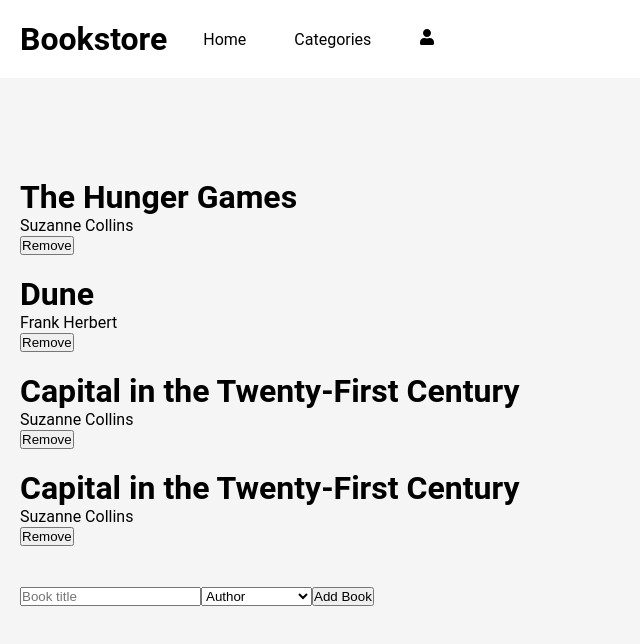
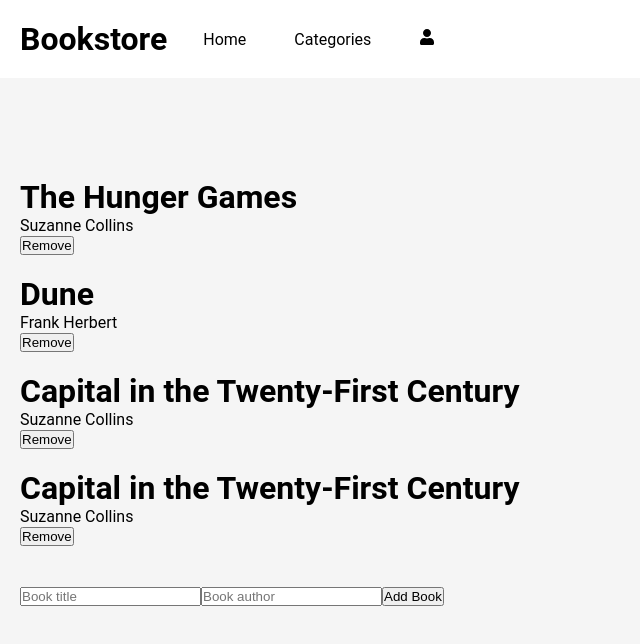
Before and after one commit to ReemMohamedAbdelfatah/bookstore-react, a React (Create React App) app: page / in a window 1280 px wide. Shown: the top 644 px of the page, without its empty margins (0-640 px from the left). Built offline with nearby package versions, Linux system fonts and the light colour scheme.

Commit message:
apply reviewer requests

```diff
--- a/src/components/Form.js
+++ b/src/components/Form.js
@@ -35,16 +35,14 @@ const Form = () => {
           value={state.title}
           onChange={handleTitleChange}
         />
-        <select
+        <input
+          type="text"
+          name="author"
+          placeholder="Book author"
           className="form-select"
           value={state.author}
           onChange={handleTitleChange}
-        >
-          <option value="">Author</option>
-          <option value="option-1">Select option 1</option>
-          <option value="option-2">Select option 2</option>
-          <option value="option-3">Select option 3</option>
-        </select>
+        />
         <button className="form-btn" type="submit">
           Add Book
         </button>
```
Also changed, not shown: 2 other files (tests, documents, lock files or other folders).
